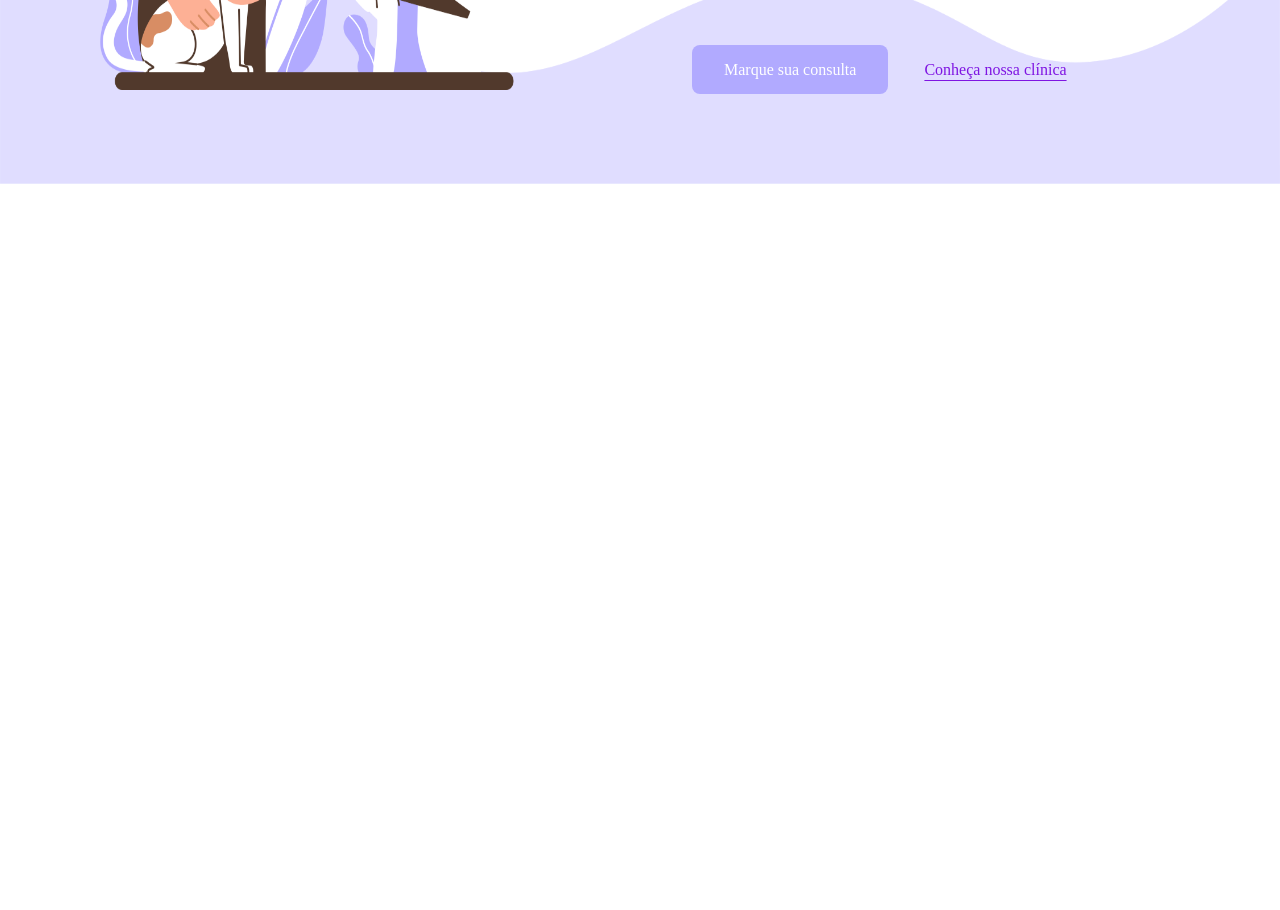
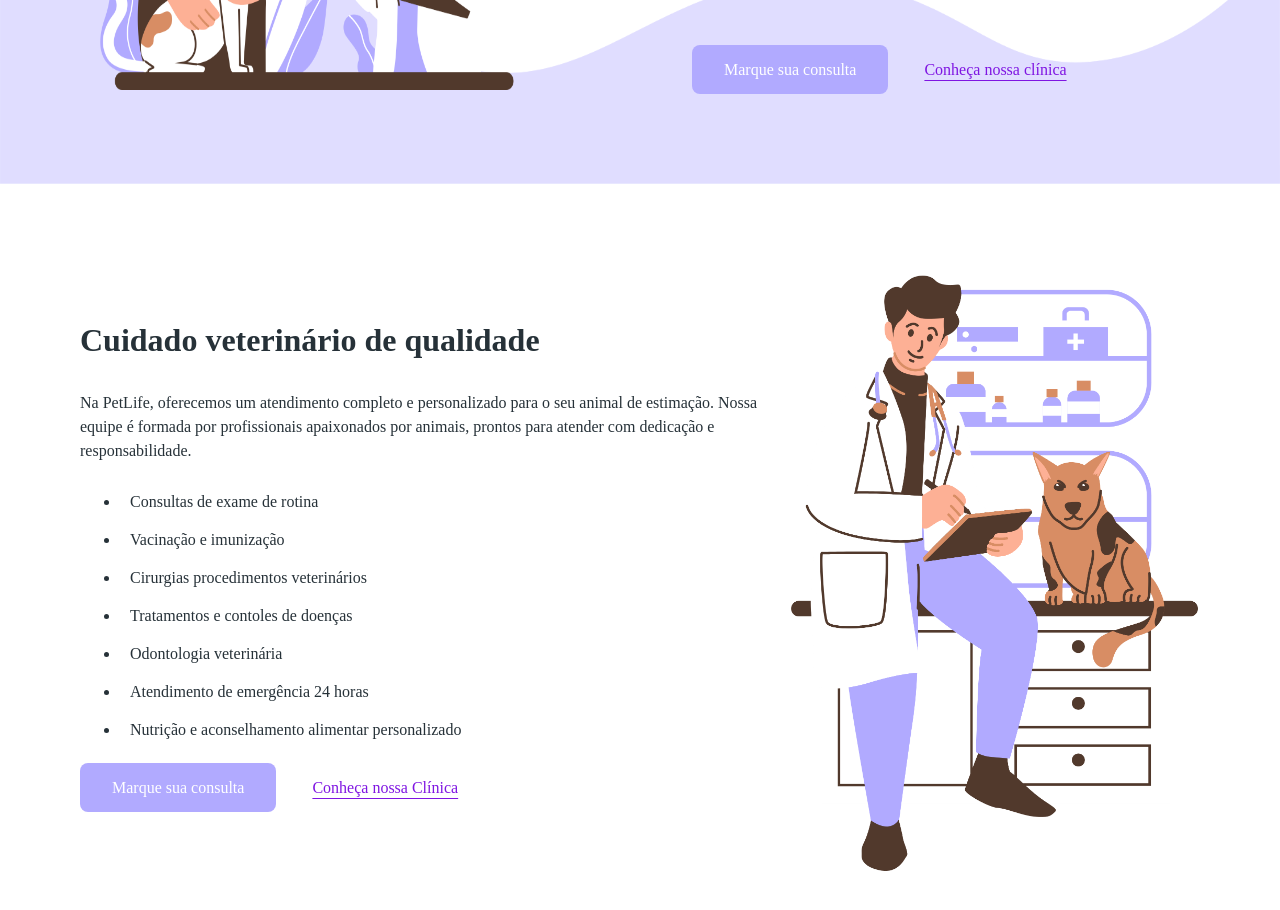
Before and after one commit to Donatinnho/PETCARE_BASE, a plain HTML site: page index.html in a window 1280 px wide. Shown: the part 440-1350 px from the top of the page. Before the commit the page ends 800 px from the top, so only its background shows below. Drawn offline with Linux system fonts and the light colour scheme; a script that the page names is missing.

Commit message:
PETCARE CLINICA

```diff
--- a/css/main.css
+++ b/css/main.css
@@ -68,9 +68,45 @@ h1,h2{
 
 }
 
+
 .fotoinicio {
     position: flex;
     margin-top: 50px;
     bottom: -40px;
 
 }
+
+.clinica {
+    position: flex;
+    margin-top: 80px;
+    bottom: -10px;
+
+}
+
+#clinica {
+    display: flex;
+    align-items: center;
+    gap: 32px;
+    padding: 80px 80px 80px 80px;
+    position: relative;
+}
+
+.paragrafo-clinica{
+    line-height: 150%;
+    margin-bottom: 20px;
+}
+
+.tituloclinica{
+    margin-top: 50px;
+}
+
+
+.lista{
+    margin: 0px 0px 30px 20px;
+}
+
+
+ul li{
+    margin: 0px 0px 0px 20px;
+    padding: 10px;
+}
--- a/index.html
+++ b/index.html
@@ -41,6 +41,27 @@
 
         </section>
 
+        <section id="clinica">
+            <div class="conteudo">
+                <h1 class="tituloclinica">Cuidado veterinário de qualidade</h1>
+                <p class="paragrafo-clinica">Na PetLife, oferecemos um atendimento completo e personalizado para o seu animal de estimação. Nossa equipe é formada por profissionais apaixonados por animais, prontos para atender com dedicação e responsabilidade.</p>
+                <ul class="lista">
+                    <li>Consultas de exame de rotina</li>
+                    <li>Vacinação e imunização</li>
+                    <li>Cirurgias procedimentos veterinários</li>
+                    <li>Tratamentos e contoles de doenças</li>
+                    <li>Odontologia veterinária</li>
+                    <li>Atendimento de emergência 24 horas</li>
+                    <li>Nutrição e aconselhamento alimentar personalizado</li>
+                </ul>
+                <a class="botao" href="https://wa.me/55999887766" target="_blank">Marque sua consulta</a>
+                <a class="botao-transparente" href="#clinica">Conheça nossa Clínica</a>
+            </div>
+
+                    <img class="clinica" src="./img/NOVA/clinica.png" alt="Veterinári0 com cachorro"  height="600">
+
+        </section>
+
 
 
 </body>
```
